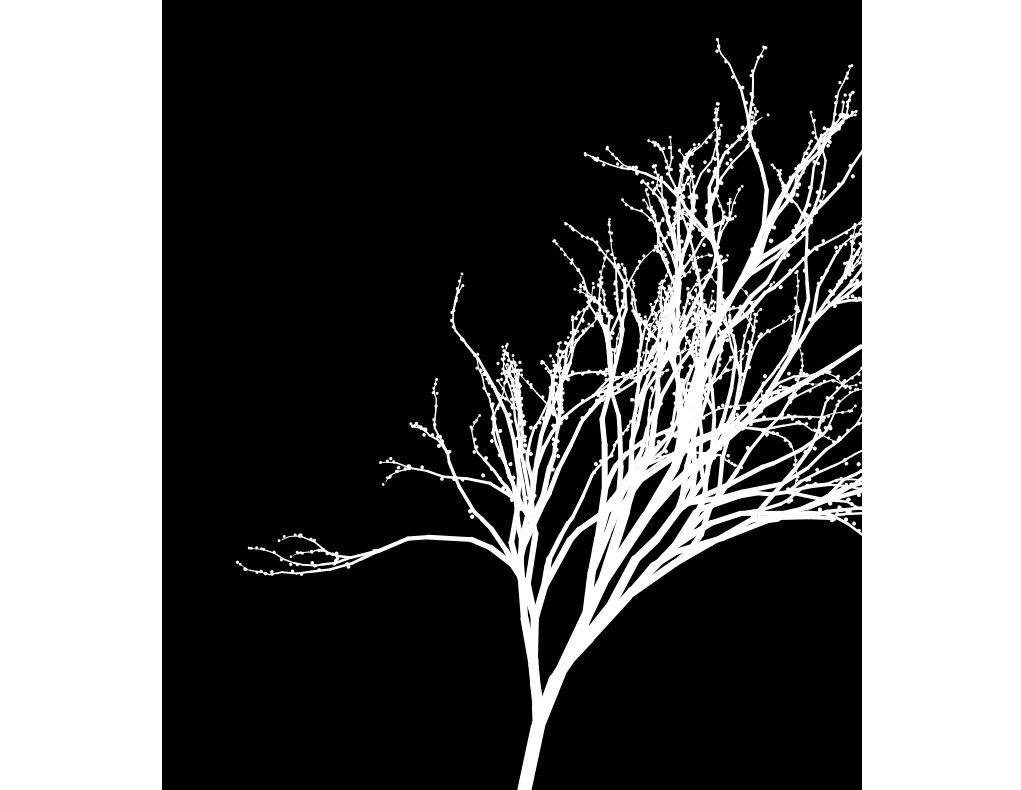
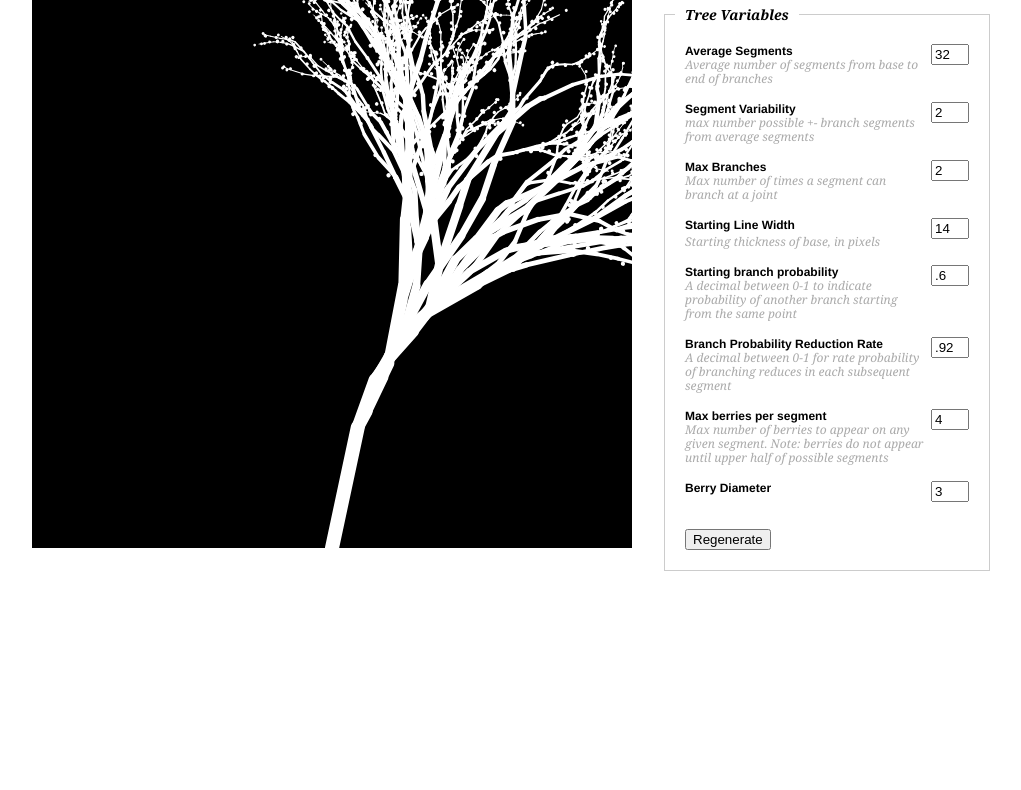
Before and after one commit to cemckinley/generative-plants, a plain HTML site: page tree1.html in a window 1280 px wide. Shown: the part 102-892 px from the top of the page, without its empty margins (128-1149 px from the left). After the commit the page ends 800 px from the top, so only its background shows below. Drawn offline with Linux system fonts and the light colour scheme.

Commit message:
rename file; add inputs for modifying tree gen values

```diff
--- a/tree1.html
+++ b/tree1.html
@@ -7,13 +7,83 @@
 	<title>Generative Plants test</title>
 
 	<style type="text/css">
-
+		body{
+			font-family: 'HelveticaNeue Light', 'Helvetica Neue Light', Helvetica, Arial, Sans-Serif;
+		}
+		h1{
+			font-weight: 200;
+			margin: 0 0 20px 0;
+		}
+		p{
+			width: 240px;
+			display: inline-block;
+			clear: both;
+			margin: 0;
+			font-size: 12px;
+			line-height: 14px;
+			font-family: Georgia, Serif;
+			font-style: italic;
+			color: #aaa;
+		}
+		fieldset{
+			border: 1px solid #ccc;
+			padding: 20px;
+		}
+		legend{
+			font-size: 14px;
+			font-weight: bold;
+			font-style: italic;
+			font-family: Georgia, Serif;
+			padding: 0 10px;
+			margin-left: -10px;
+		}
+		fieldset ul{
+			list-style-type: none;
+			padding: 0;
+			margin: 0;
+		}
+		fieldset ul li{
+			display: block;
+			clear: both;
+			padding: 0;
+			margin: 0 0 15px 0;
+		}
+		label{
+			display: inline-block;
+			vertical-align: middle;
+			margin: 0 10px 0 0;
+			font-size: 12px;
+			font-weight: bold;
+			float: left;
+		}
+		input{
+			float: right;
+			display: block;
+		}
+		input[type="text"]{
+			width: 30px;
+		}
+		input[type="submit"]{
+			display: block;
+			clear: both;
+			float: none;
+			margin: 15px 0 0 0;
+		}
+		#wrapper{
+			width: 960px;
+			margin: 50px auto;
+		}
 		#canvas{
 			display:block;
-			width:700px;
-			height:900px;
+			float: left;
+			width:600px;
+			height:600px;
 			background:#000;
-			margin:50px auto;
+			margin:0 30px 0 0;
+		}
+		#controls{
+			width: 330px;
+			float: left;
 		}
 
 	</style>
@@ -21,25 +91,37 @@
 	<script type="text/javascript">
 
 		function draw(){
+
+			// priveleged vars
 			var canvas = document.getElementById('canvas'),
 				ctx = canvas.getContext('2d'),
 				cWidth = canvas.width,
 				cHeight = canvas.height,
 				avgSegments = 32,
 				segmentVariability = 2, // max number possible + or - branch segments
-				maxBranches = 3,
+				maxBranches = 2,
 				startLineWidth = 14,
 				startingBranchProbability = .6, // a decimal between 0-1 to indicate probability of another branch starting from the same point
-				branchProbabilityReductionRate = .9, // how fast the probability reduces toward the end of a branch
+				branchProbabilityReductionRate = .92, // how fast the probability reduces toward the end of a branch
 				maxBerriesPerSegment = 4,
 				berryWidth = 3;
 
+			// event handlers
+			document.getElementById('regenerateTree').addEventListener('click', function(e){
+				e.preventDefault();
+				regenerate();
+			});
+
+			// setup
 			ctx.fillStyle = 'white';
 			ctx.strokeStyle = 'white';
 			ctx.lineJoin = 'round';
 			ctx.lineCap = 'round';
 			ctx.lineWidth = startLineWidth;
 			ctx.translate(cWidth/2, cHeight);
+
+			branch(avgSegments, 0, startingBranchProbability, 2, berryWidth);
+
 
 			function branch(segments, branches, branchProbability, berryProbability, berrySize){
 				var segmentVariation = randomNumberInRange(0, segmentVariability, true),
@@ -56,7 +138,6 @@
 				// berries
 				if(segments <= avgSegments/2){ // only add berries on upper half of branches
 					ctx.beginPath();
-					console.log(berrySize);
 					ctx.arc(randomNumberInRange(startLineWidth,startLineWidth + 5,true), randomNumberInRange(segmentLength/2, segmentLength, false), berrySize, 0, 2*Math.PI, false);
 					ctx.fill();
 				}
@@ -73,10 +154,26 @@
 				if(branches > 0 && Math.random() <= branchProbability){ // start another branch from last saved coordinate
 					branch(segments, branches, branchProbability, 2, berrySize);
 				}
+			}
 
+			function regenerate(){
+				// im feeling lazy and didnt feel like caching the dom elements as vars
+				avgSegments = parseInt(document.getElementById('avgSegments').value);
+				segmentVariability = parseInt(document.getElementById('segmentVariability').value);
+				maxBranches = parseInt(document.getElementById('maxBranches').value);
+				startLineWidth = parseInt(document.getElementById('startLineWidth').value);
+				startingBranchProbability = parseFloat(document.getElementById('startingBranchProbability').value);
+				branchProbabilityReductionRate = parseFloat(document.getElementById('branchProbabilityReductionRate').value);
+				maxBerriesPerSegment = parseInt(document.getElementById('maxBerriesPerSegment').value);
+				berryWidth = parseInt(document.getElementById('berryWidth').value);
 
+				ctx.setTransform(1, 0, 0, 1, 0, 0);
+				ctx.clearRect(0,0,cWidth,cHeight);
+				ctx.translate(cWidth/2, cHeight);
+				ctx.lineWidth = startLineWidth;
+
+				branch(avgSegments, 0, startingBranchProbability, 2, berryWidth);
 			}
-			branch(avgSegments, 0, startingBranchProbability, 2, berryWidth);
 
 			// generate randomized number, where number is a number between $min and $max, and plusOrMinus is a boolean indicating if that number can be positive or negative
 			function randomNumberInRange(min, max, plusOrMinus){
@@ -106,8 +203,61 @@
 
 <body>
 
-	<canvas id="canvas" width="700" height="900">
-	</canvas>
+	<div id="wrapper">
+		<canvas id="canvas" width="600" height="600">
+		</canvas>
+		<div id="controls">
+			<h1>L-System Tree</h1>
+			<form id="treeVariables">
+				<fieldset>
+					<legend>Tree Variables</legend>
+					<ul>
+						<li>
+							<label for="avgSegments">Average Segments</label>
+							<input type="text" id="avgSegments" value="32" />
+							<p>Average number of segments from base to end of branches</p>
+						</li>
+						<li>
+							<label for="segmentVariability">Segment Variability</label>
+							<input type="text" id="segmentVariability" value="2" />
+							<p>max number possible +- branch segments from average segments</p>
+						</li>
+						<li>
+							<label for="maxBranches">Max Branches</label>
+							<input type="text" id="maxBranches" value="2" />
+							<p>Max number of times a segment can branch at a joint</p>
+						</li>
+						<li>
+							<label for="startLineWidth">Starting Line Width</label>
+							<input type="text" id="startLineWidth" value="14" />
+							<p>Starting thickness of base, in pixels</p>
+						</li>
+						<li>
+							<label for="startingBranchProbability">Starting branch probability</label>
+							<input type="text" id="startingBranchProbability" value=".6" />
+							<p>A decimal between 0-1 to indicate probability of another branch starting from the same point</p>
+						</li>
+						<li>
+							<label for="branchProbabilityReductionRate">Branch Probability Reduction Rate</label>
+							<input type="text" id="branchProbabilityReductionRate" value=".92" />
+							<p>A decimal between 0-1 for rate probability of branching reduces in each subsequent segment</p>
+						</li>
+						<li>
+							<label for="maxBerriesPerSegment">Max berries per segment</label>
+							<input type="text" id="maxBerriesPerSegment" value="4" />
+							<p>Max number of berries to appear on any given segment. Note: berries do not appear until upper half of possible segments</p>
+						</li>
+						<li>
+							<label for="berryWidth">Berry Diameter</label>
+							<input type="text" id="berryWidth" value="3" />
+						</li>
+					</ul>
+					<br />
+					<input type="submit" value="Regenerate" id="regenerateTree" />
+				</fieldset>
+			</form>
+		</div>
+	</div>
 
 </body>
 
```
Also changed, not shown: gentest.html (deleted, +0 -114 lines).
